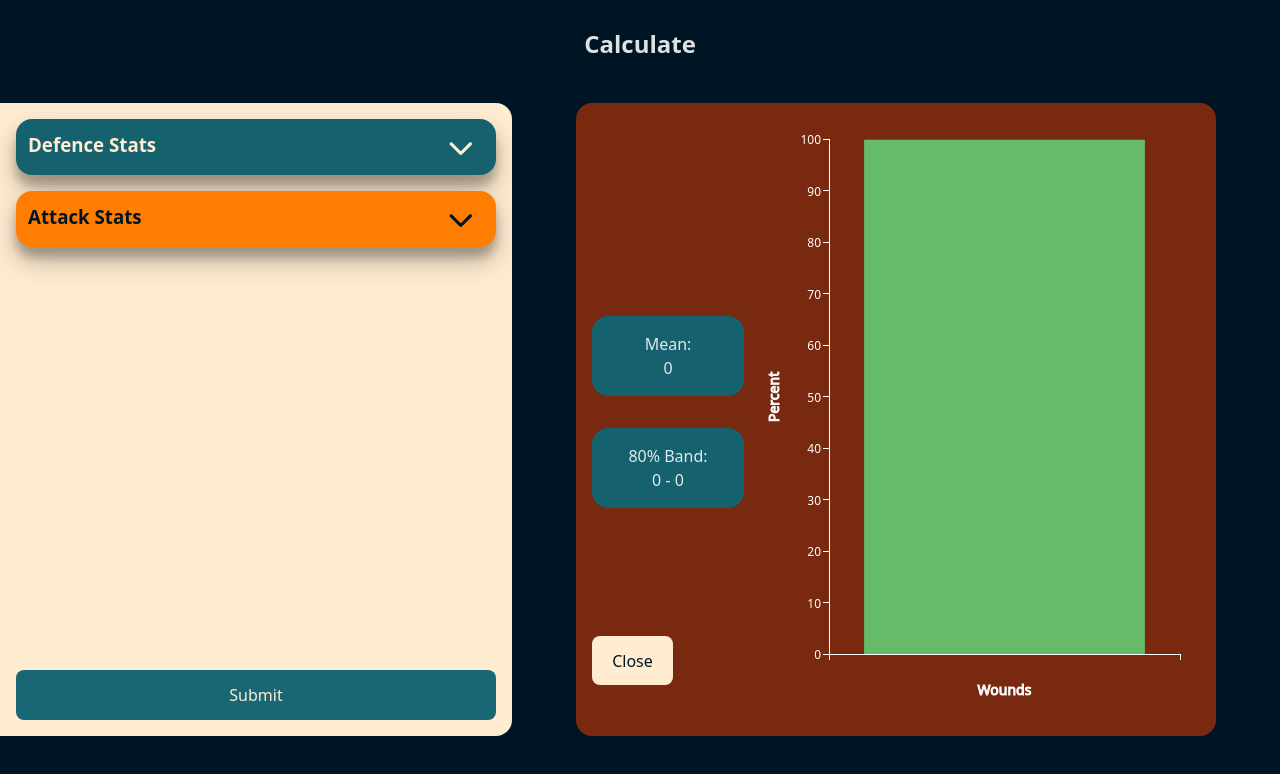
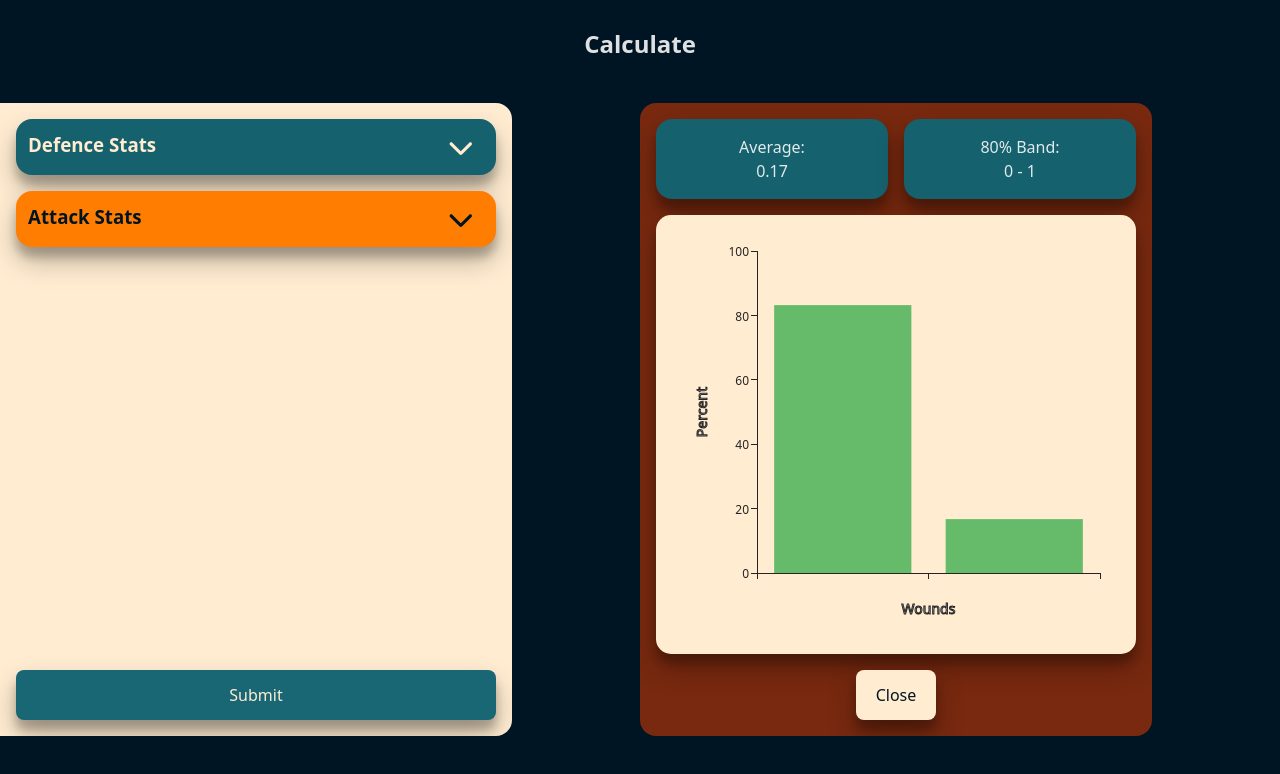
Before and after one commit to CaseyQWood/Mathhammer, a React (Vite) app: page / in a window 1280 px wide. Both pictures are taken after a click on the button "Submit". Shown: the top 774 px of the page. Built offline with nearby package versions, Linux system fonts and the light colour scheme; some icons are missing.

Commit message:
added shadows to main components, improved results styling

```diff
--- a/src/features/calculator/components/AttackModifiers.tsx
+++ b/src/features/calculator/components/AttackModifiers.tsx
@@ -1,5 +1,5 @@
 import style from "./unitForm.module.css"
-import { useEffect, useState } from "react";
+import { useEffect, useState, useMemo } from "react";
 import type { Modifiers } from "@/types/unitStats";
 import CheckIcon from '@mui/icons-material/Check';
 import CheckBoxOutlineBlankIcon from '@mui/icons-material/CheckBoxOutlineBlank';
@@ -37,7 +37,7 @@ export default function AttackModifiers({ profileId, modifiers, handleModifiersC
         setSustainedHits(newVal);
     };
 
-    const modifiersData = {
+    const modifiersData = useMemo(() => ({
         lethalHits: 'Lethal Hits',
         sustainedHits: 'Sustained Hits',
         devastatingWounds: 'devastating Wounds',
@@ -46,7 +46,7 @@ export default function AttackModifiers({ profileId, modifiers, handleModifiersC
         reRollOneToHit: "Re-roll 1 to Hit",
         reRollWound: 'Re-roll to Wound',
         reRollOneToWound: "Re-roll 1 to Wound"
-    }
+    }), [])
 
     useEffect(() => {
         for (let i = 0; i < Object.keys(modifiersData).length; i++) {
@@ -73,7 +73,7 @@ export default function AttackModifiers({ profileId, modifiers, handleModifiersC
 
             }
         }
-    }, [selected, handleModifiersChange, sustainedHits, profileId])
+    }, [selected, handleModifiersChange, sustainedHits, profileId, modifiers, modifiersData])
 
     return (
         <ul className={style.list__wrapper}>
--- a/src/features/calculator/components/ResultsBarChart.tsx
+++ b/src/features/calculator/components/ResultsBarChart.tsx
@@ -71,7 +71,7 @@ export default function ResultsBarChart({ results, setOpenModal }: BarChartProps
         <div className={styles.resultsModal}>
             <span className={styles.results__span}>
                 <div>
-                    Mean:<span>{mean}</span>
+                    Average:<span>{mean}</span>
                 </div>
                 <div>
                     80% Band: <span>{band.lower} - {band.upper}</span>
@@ -92,21 +92,26 @@ export default function ResultsBarChart({ results, setOpenModal }: BarChartProps
                             '#66bb6a']
                     }
                 }]}
+                // disableVoronoi={true}
+                slotProps={{ tooltip: { trigger: 'none' } }}
                 series={[{ data: resultsValue }]}
                 colors={orangePalette}
                 sx={() => ({
                     height: "100%",
+                    backgroundColor: "#ffecd1",
+                    padding: "1rem",
+                    borderRadius: "15px",
 
                     [`.${axisClasses.root}`]: {
                         [`.${axisClasses.tick}, .${axisClasses.line}`]: {
-                            stroke: '#ffffff',
+                            stroke: '#242424',
                             strokeWidth: 1,
                         },
                         [`.${axisClasses.tickLabel}`]: {
-                            fill: '#ffffff',
+                            fill: '#242424',
                         },
                         [`.${axisClasses.label}`]: {
-                            stroke: "#ffffff"
+                            stroke: "#242424"
                         },
 
                     },
--- a/src/features/calculator/components/resultsBarChart.module.css
+++ b/src/features/calculator/components/resultsBarChart.module.css
@@ -12,53 +12,52 @@
   border-radius: 1rem;
   z-index: 20;
   overflow: scroll;
+  gap: 1rem;
   height: 90%;
+}
+
+.resultsModal div {
+  box-shadow:
+    rgba(0, 0, 0, 0.25) 0px 14px 28px,
+    rgba(0, 0, 0, 0.22) 0px 10px 10px;
 }
 
 .results__span {
   display: flex;
   flex-direction: row;
   justify-content: space-evenly;
-  padding-bottom: 1rem;
+  gap: 1rem;
+  width: 100%;
 }
 
 .results__span div {
   display: flex;
   flex-direction: column;
-  width: 40%;
+  width: 100%;
   padding: 1rem;
   background-color: rgb(21, 97, 109);
   overflow: auto;
   border-radius: 1rem;
   text-align: center;
+  box-shadow:
+    rgba(0, 0, 0, 0.25) 0px 14px 28px,
+    rgba(0, 0, 0, 0.22) 0px 10px 10px;
 }
 
 @media screen and (min-width: 768px) {
   .resultsModal {
     position: static;
-    flex-direction: row;
+    flex-direction: column;
     top: 0%;
     left: 0%;
     transform: translate(0%, 0%);
     z-index: 1;
-    width: 50%;
+    width: 40%;
     margin: 0 auto;
     height: 100%;
   }
 
-  .resultsModal button {
-    position: absolute;
-    bottom: 8%;
-  }
-
-  .results__span {
-    flex-direction: column;
-    margin: auto;
-    width: 25%;
-    gap: 2rem;
-  }
-
-  .results__span div {
-    width: auto;
+  .resultsModal div {
+    width: 100%;
   }
 }
--- a/src/features/calculator/components/unitForm.module.css
+++ b/src/features/calculator/components/unitForm.module.css
@@ -18,6 +18,9 @@
   color: #001524;
   cursor: pointer;
   transition: border-color 0.25s;
+  box-shadow:
+    rgba(0, 0, 0, 0.25) 0px 14px 28px,
+    rgba(0, 0, 0, 0.22) 0px 10px 10px;
 }
 
 @media screen and (min-width: 768px) {
--- a/src/index.css
+++ b/src/index.css
@@ -29,9 +29,9 @@ h1 {
   color: #001524;
   cursor: pointer;
   transition: border-color 0.25s;
-}
-.button:hover {
-  border-color: #646cff;
+  box-shadow:
+    rgba(0, 0, 0, 0.25) 0px 14px 28px,
+    rgba(0, 0, 0, 0.22) 0px 10px 10px;
 }
 .button:focus,
 .button:focus-visible {
--- a/src/routes/HomePage.tsx
+++ b/src/routes/HomePage.tsx
@@ -47,7 +47,7 @@ const defaultAttackProfile: AttackProfile = {
 
 
 export default function HomePage() {
-    const simCount = 1
+    const simCount = 25000
     const [openModal, setOpenModal] = useState(false)
     const [simData, setSimData] = useState<WoundTallies>()
     const [defenseStats, setdefenseStats] = useState<DefenseStats>(defaultDefenceStats)
```
